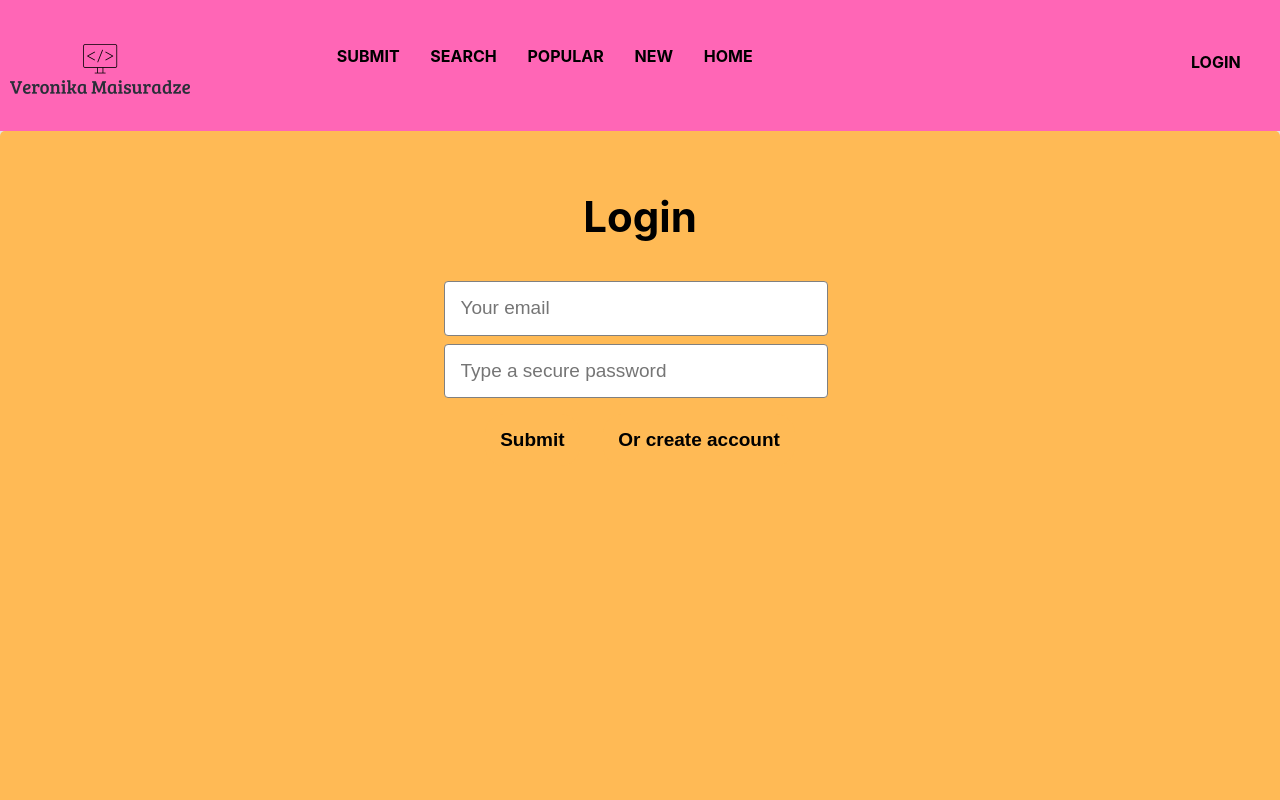
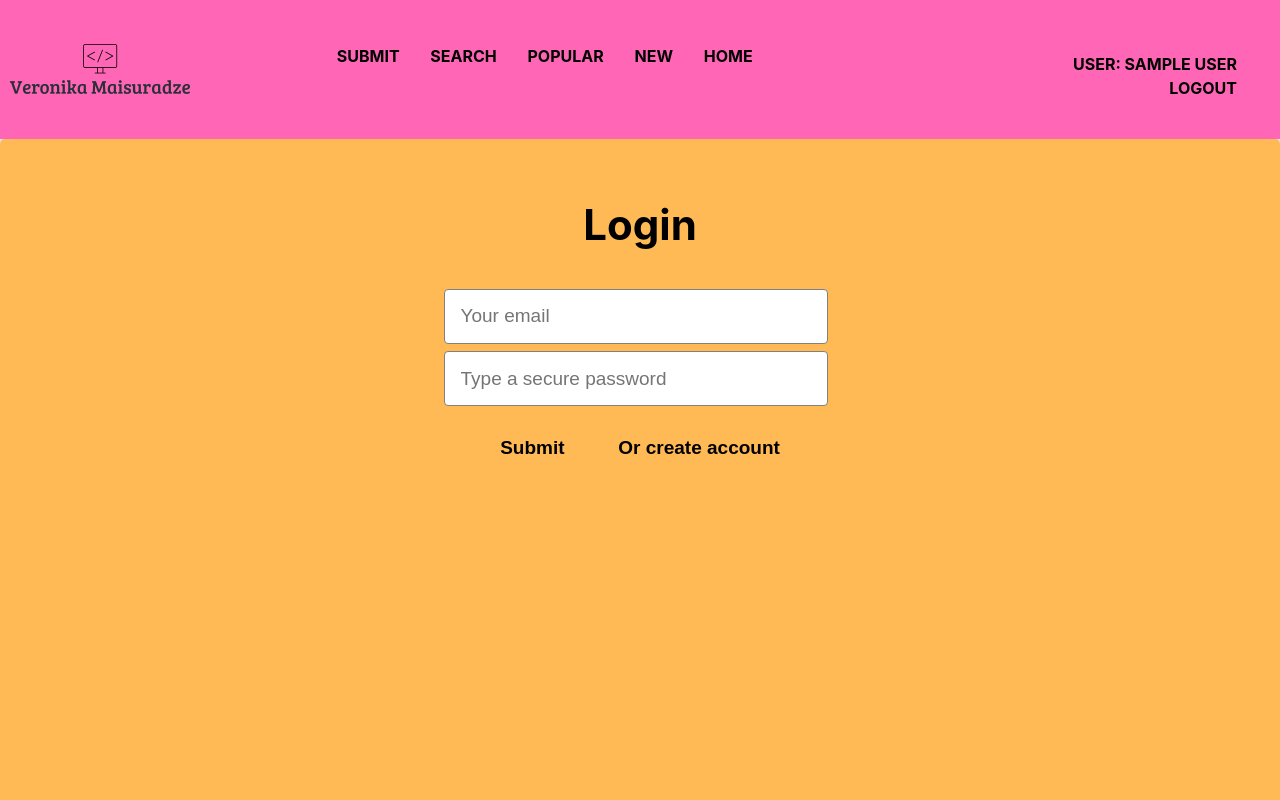
Before and after one commit to veronika333/React-Firebase-App, a React (Create React App) app: page /login in a window 1280 px wide. Shown: the top 800 px of the page. Built offline with nearby package versions, Linux system fonts and the light colour scheme; no server answers; sample sign-in values are in the browser's storage.

Commit message:
logout functionality added

```diff
--- a/src/App.js
+++ b/src/App.js
@@ -9,12 +9,17 @@ import Search from './components/Search';
 import AllLinks from './components/AllLinks';
 import InDetail from './components/InDetail';
 import Header from './components/header/Header';
+import useAuth from './components/Auth/login/useAuth';
+import firebase, { FirebaseContext } from '../src/components/firebase';
 
  //installed npm i react-router-dom --save
 //created routing to components, where home path is redirected to the first page of '/new'
 function App() {
+  const user = useAuth();
+
   return (
      <BrowserRouter>
+     <FirebaseContext.Provider value={{ user, firebase }}>
     <div className='app-container'>
       <Header />
       <div className='routing-container'>
@@ -30,6 +35,7 @@ function App() {
    </Switch>
       </div>
     </div>
+    </FirebaseContext.Provider>
    </BrowserRouter>
   );
 }
--- a/src/components/AllLinks.js
+++ b/src/components/AllLinks.js
@@ -1,9 +1,8 @@
 import React from 'react';
-import useAuth from '../components/Auth/login/useAuth';
+//import useAuth from '../components/Auth/login/useAuth';
 
 export default function AllLinks(props) {
-   const user = useAuth();
-   console.log({ user })
+
     return (
         <div>
             All links
--- /dev/null
+++ b/src/components/firebase/context.js
@@ -0,0 +1,5 @@
+import React from 'react';
+
+const FirebaseContext = React.createContext(null) //null, because values will be added later
+
+export default FirebaseContext;
--- a/src/components/firebase/firebase.js
+++ b/src/components/firebase/firebase.js
@@ -30,6 +30,10 @@ class Firebase {
             password
         )
     }
+
+async logout() {
+await this.auth.signOut()
+}
 }
 
 // instantiate class to user
--- a/src/components/firebase/index.js
+++ b/src/components/firebase/index.js
@@ -1,5 +1,8 @@
 import firebase from './firebase';
+import FirebaseContext from './context';
 
+
+export { FirebaseContext }
 export default firebase;
 
 //created index.js file, so that now can import from /firebase (instead of /firebase/firebase)
--- a/src/components/header/Header.js
+++ b/src/components/header/Header.js
@@ -1,11 +1,14 @@
 import React from 'react';
 import { withRouter, NavLink } from 'react-router-dom';
 import './header.css';
+import { FirebaseContext } from '../firebase';
 // withRouter givs access to the history object’s properties
 // it is higher-order component. It passes updated match, location, and history props
 // to the wrapped component whenever it renders
 
 function Header() {
+const { user, firebase } = React.useContext(FirebaseContext)
+
     return (
         <div className="nav">
             <div className="menu">
@@ -22,14 +25,22 @@ function Header() {
                 <NavLink to="/search" className="link">
 Search
                 </NavLink>
-                <NavLink to="/create" className="link">
+                {user && (<NavLink to="/create" className="link">
                     Submit
-                </NavLink>
+                </NavLink>)}
             </div>
             <div className="login">
-                <NavLink to="/login" className="link">
+                {user ? (
+                    <>
+                    <div className="link">user: {user.displayName}</div>
+                    <div className="link" onClick={() => firebase.logout()}>
+            {/* firebase comes from useContext */}
+                        logout
+                    </div>
+                    </>
+                ) : (<NavLink to="/login" className="link">
                     Login
-                </NavLink>
+                </NavLink>)}
             </div>
         </div>
     )
```
